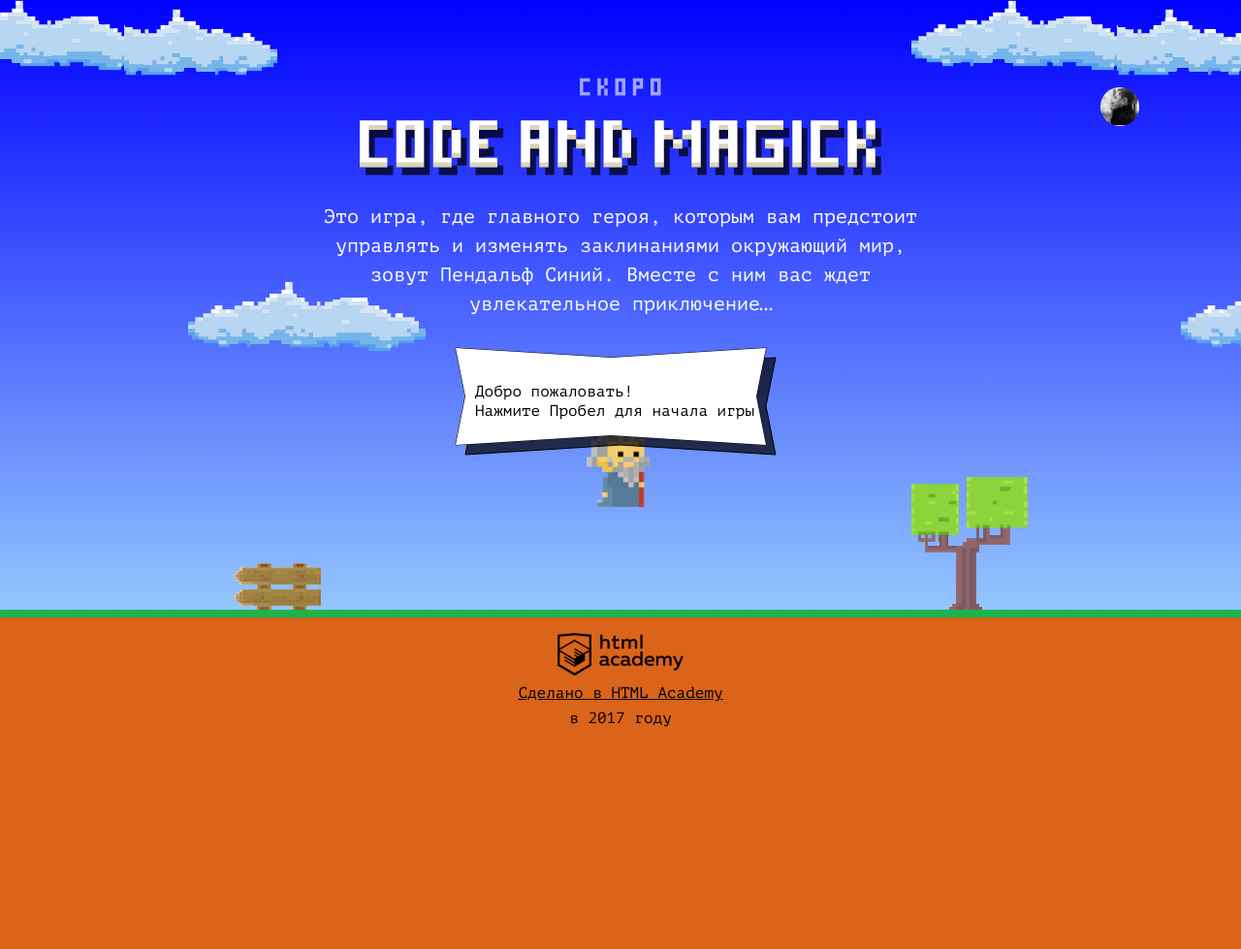
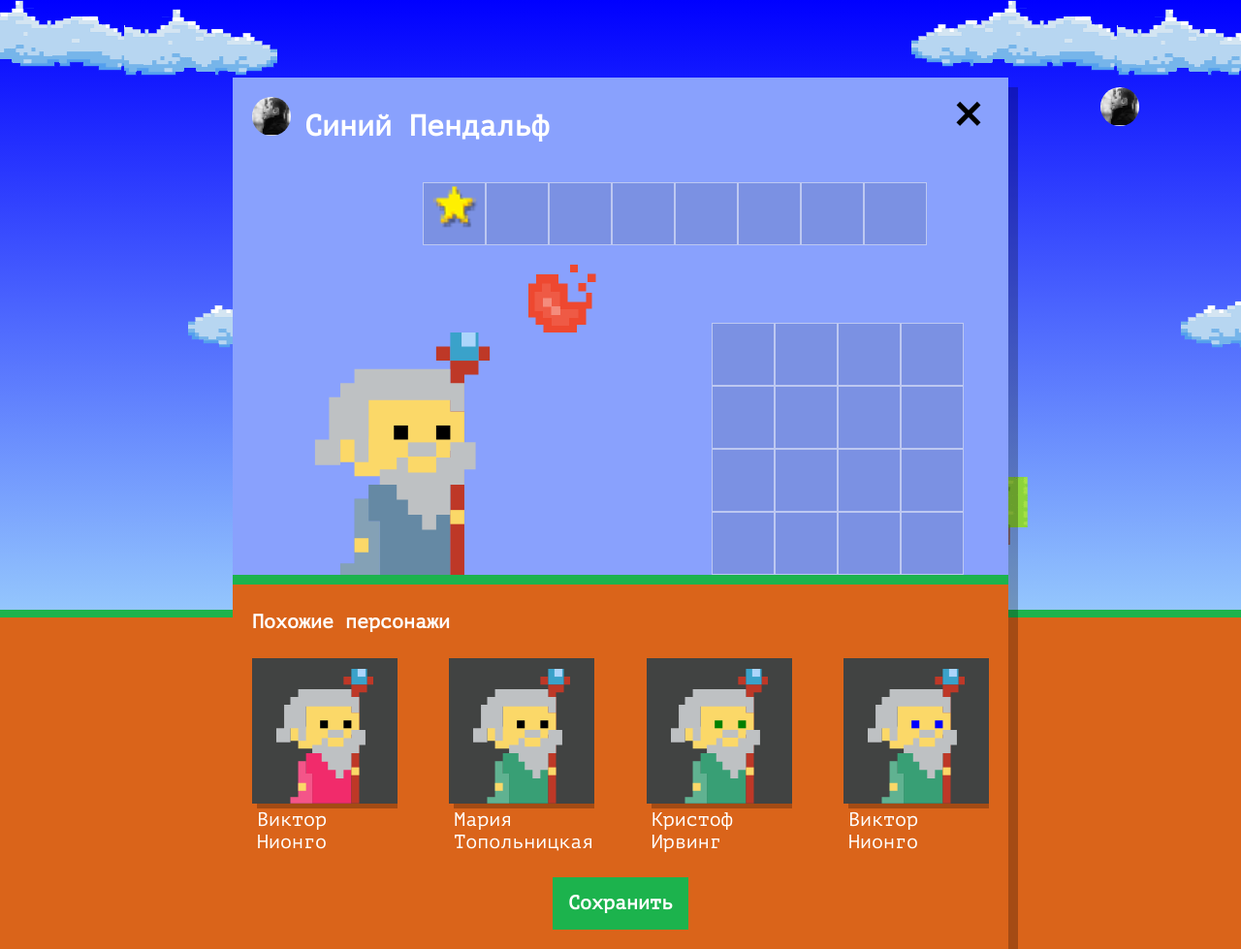
Before and after one commit to Akarumey91/1136485-code-and-magick-21, a website: page index.html in a window 1280 px wide. Shown: the whole page at 97% size. Before the commit the page ends 800 px from the top, so only its background shows below. Drawn offline with Linux system fonts and the light colour scheme.

Commit message:
Сделал домашнее заданее - (Нас орда)

```diff
--- a/index.html
+++ b/index.html
@@ -177,8 +177,9 @@
       <p class="setup-similar-label">Петр Петров</p>
     </div>
   </template>
-  <script src="js/stat.js"></script>
+  <!-- <script src="js/stat.js"></script> -->
   <script src="js/game.js"></script>
+  <script src="js/setup.js"></script>
 
 </body>
 
--- /dev/null
+++ b/js/setup.js
@@ -0,0 +1,91 @@
+'use strict';
+
+var WIZARD_FIRST_NAMES = [
+  'Иван',
+  'Хуан Себастьян',
+  'Мария',
+  'Кристоф',
+  'Виктор',
+  'Юлия',
+  'Люпита',
+  'Вашингтон'
+];
+
+var WIZARD_SECOND_NAMES = [
+  'да Марья',
+  'Верон',
+  'Мирабелла',
+  'Вальц',
+  'Онопко',
+  'Топольницкая',
+  'Нионго',
+  'Ирвинг'
+];
+
+var COAT_COLORS = [
+  'rgb(101, 137, 164)',
+  'rgb(241, 43, 107)',
+  'rgb(146, 100, 161)',
+  'rgb(56, 159, 117)',
+  'rgb(215, 210, 55)',
+  'rgb(0, 0, 0)'
+];
+var EYES_COLORS = [
+  'black',
+  'red',
+  'blue',
+  'yellow',
+  'green'
+];
+
+var userDialog = document.querySelector('.setup');
+userDialog.classList.remove('hidden');
+
+document.querySelector('.setup-similar').classList.remove('hidden');
+
+var similarListElement = document.querySelector('.setup-similar-list');
+
+var similarWizardTemplate = document.querySelector('#similar-wizard-template')
+  .content
+  .querySelector('.setup-similar-item');
+
+var getArrayOfWizards = function (quantityOfWizards) {
+  var getRandomWizard = function (firstName, secondName, coatColor, eyesColor) {
+    var getRandomData = function (arr) {
+      return arr[Math.floor(Math.random() * Math.floor(arr.length))];
+    };
+    var someWizard = {
+      name: `${getRandomData(firstName)} ${getRandomData(secondName)}`,
+      coatColor: getRandomData(coatColor),
+      eyesColor: getRandomData(eyesColor),
+    };
+    return someWizard;
+  };
+  var randomWizards = [];
+  for (var j = 0; j < quantityOfWizards; j++) {
+    randomWizards.push(getRandomWizard(WIZARD_FIRST_NAMES, WIZARD_SECOND_NAMES, COAT_COLORS, EYES_COLORS));
+  }
+  return randomWizards;
+};
+var wizards = getArrayOfWizards(4);
+
+var renderWizard = function (wizard) {
+  var wizardElement = similarWizardTemplate.cloneNode(true);
+  wizardElement.querySelector('.setup-similar-label').textContent = wizard.name;
+  wizardElement.querySelector('.wizard-coat').style.fill = wizard.coatColor;
+  wizardElement.querySelector('.wizard-eyes').style.fill = wizard.eyesColor;
+
+  return wizardElement;
+};
+
+var fillSimilarList = function (wizardsArray) {
+  var fragment = document.createDocumentFragment();
+  for (var i = 0; i < wizardsArray.length; i++) {
+    fragment.appendChild(renderWizard(wizardsArray[i]));
+  }
+  similarListElement.appendChild(fragment);
+};
+fillSimilarList(wizards);
+
+
+userDialog.querySelector('.setup-similar').classList.remove('hidden');
```
